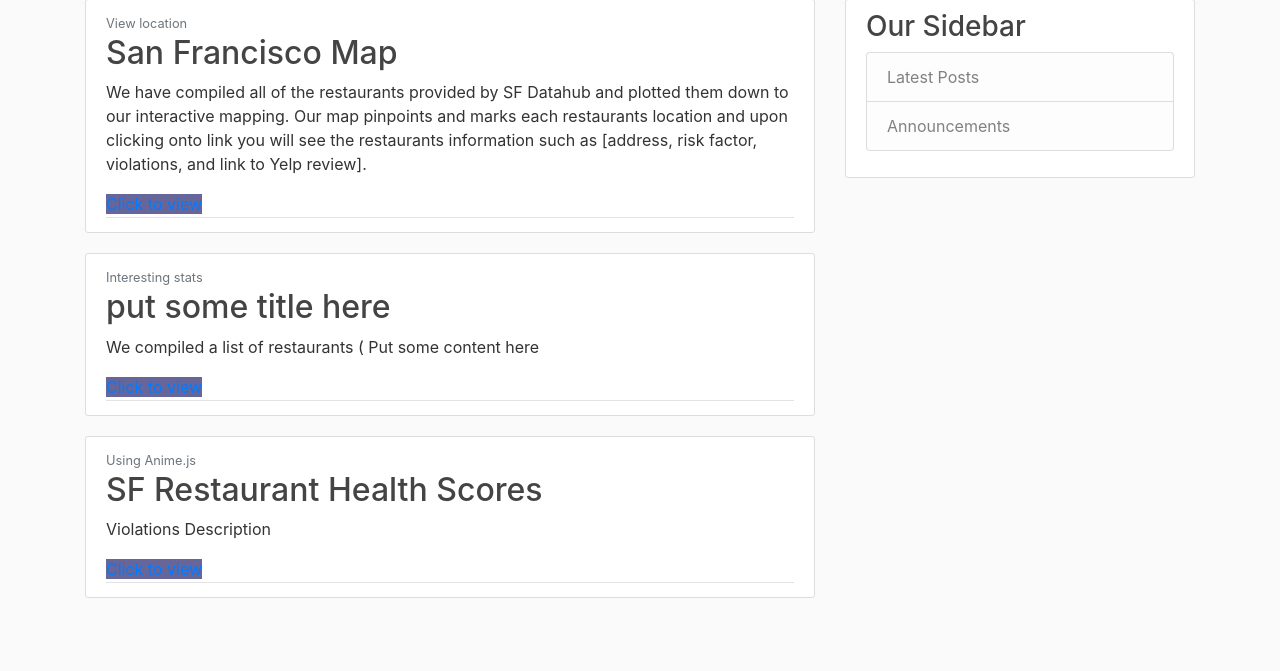
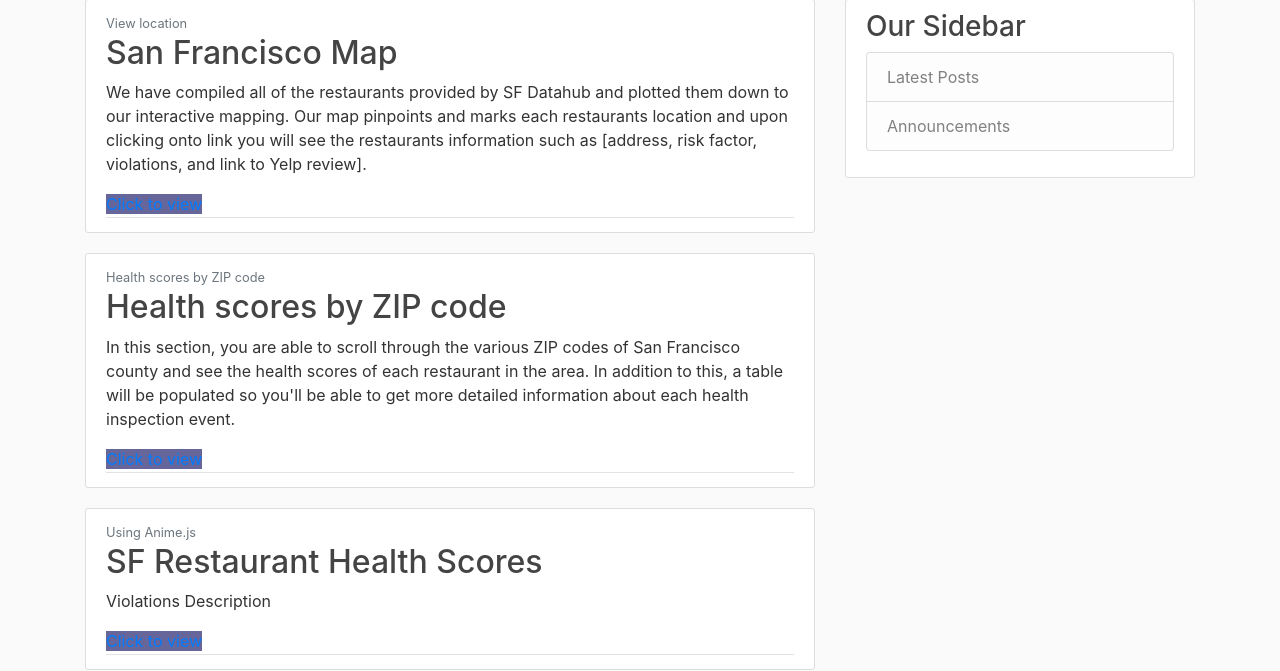
Before and after one commit to Ivanpalalia/Project_2, a Flask app: page / in a window 1280 px wide. Shown: the part 105-776 px from the top of the page. Run offline with Flask 2, Linux system fonts and the light colour scheme; some libraries are stand-ins or nearby versions.

Commit message:
added info on stats section

```diff
--- a/templates/index.html
+++ b/templates/index.html
@@ -20,9 +20,9 @@
     <article class="media content-section">
         <div class="media-body">
             <div class="article-metadata">
-                <small class="text-muted">Interesting stats</small>
-                <h2><a class="article-title" href="#">put some title here </a></h2>
-                <p class="article-content">We compiled a list of restaurants ( Put some content here </p>
+                <small class="text-muted">Health scores by ZIP code</small>
+                <h2><a class="article-title" href="#">Health scores by ZIP code </a></h2>
+                <p class="article-content">In this section, you are able to scroll through the various ZIP codes of San Francisco county and see the health scores of each restaurant in the area. In addition to this, a table will be populated so you'll be able to get more detailed information about each health inspection event. </p>
                 <a class="map-link" style="background-color:#66669a;"href="/stats" role="button">Click to view </a>
 
             </div>
```
